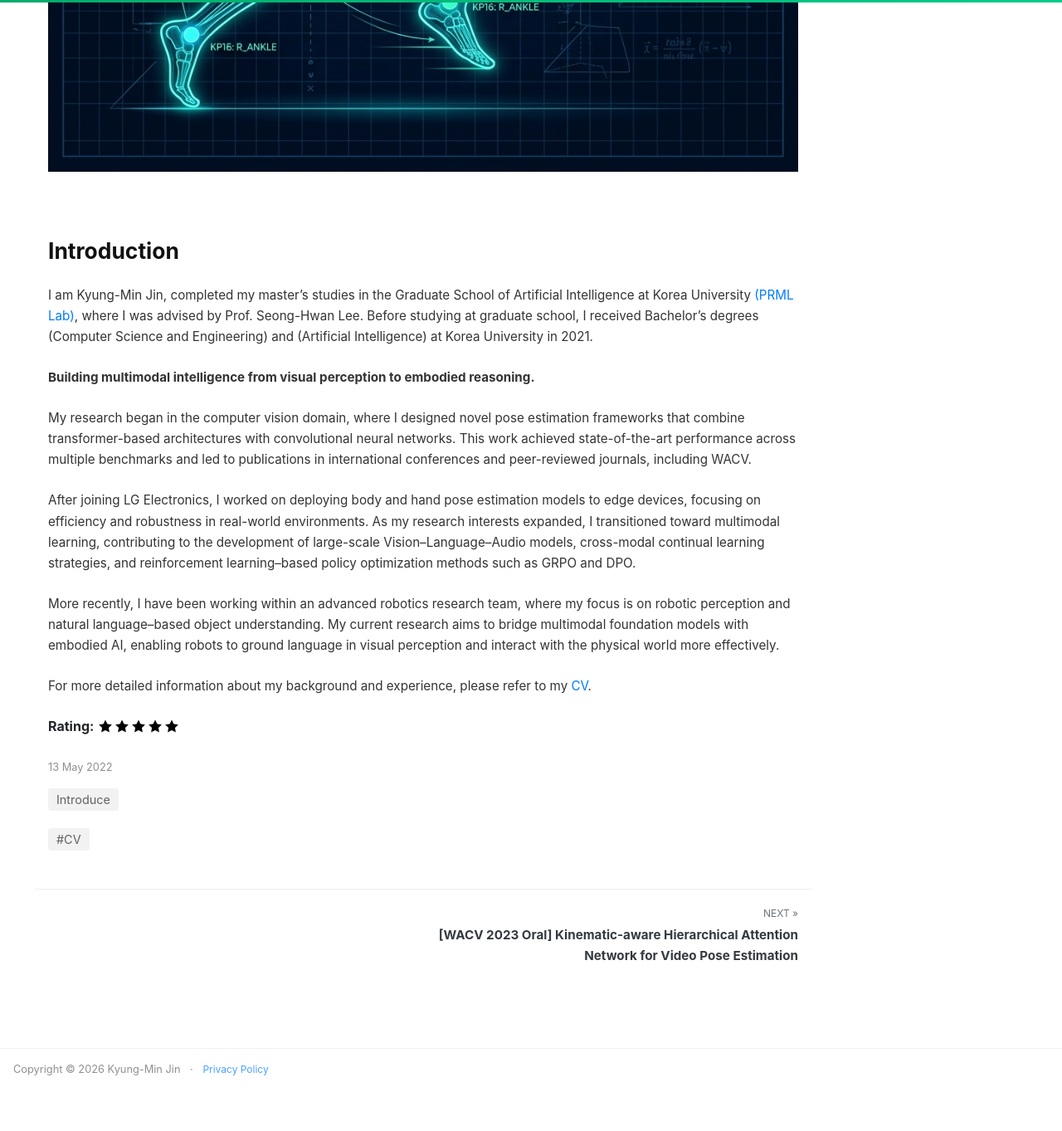
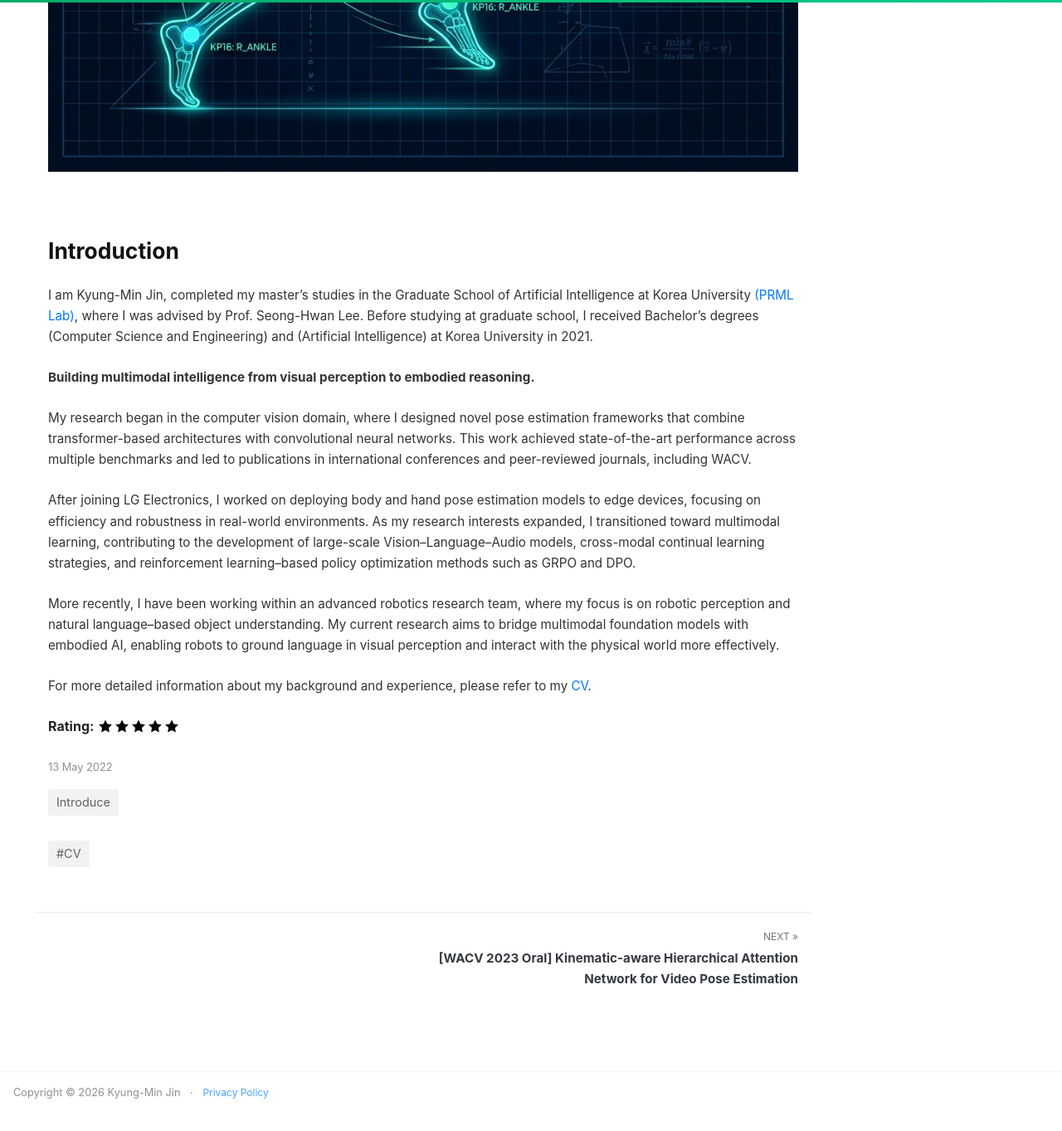
Before and after one commit to KyungMinJin/KyungMinJin.github.io, a Jekyll site: the page built from _posts/2022-05-13-about-me.md, in a window 1280 px wide and 1400 px high, scrolled down 957 px. Shown: the top 1363 px of the window at 83% size. Built offline with Jekyll 4.4.1, drawn with Linux system fonts in a browser that asks for light colours; nearby versions of some CDN libraries; comment, search, counter and statistics services are not loaded.

Commit message:
style: adjust hero image height, improve tag layout, and ensure consistent overflow handling

```diff
--- a/assets/css/screen.css
+++ b/assets/css/screen.css
@@ -361,6 +361,10 @@
     margin-left: -12px;
     margin-right: -12px;
   }
+
+  .card.overflow-hidden .row.no-gutters .col-md-5 img {
+    max-height: 260px !important;
+  }
 }
 
 @media (max-width: 576px) {
@@ -981,9 +985,12 @@
 ul.tags li {
   display: inline-block;
   font-size: 0.9rem;
+  margin-bottom: 0.4rem;
+  vertical-align: middle;
 }
 
 ul.tags li a {
+  display: inline-block;
   background: rgba(0, 0, 0, 0.05);
   color: rgba(0, 0, 0, 0.6);
   border-radius: 3px;
@@ -993,6 +1000,16 @@
 ul.tags li a:hover {
   background: rgba(0, 0, 0, 0.07);
   text-decoration: none;
+}
+
+/* Hero Banner: force child columns to respect card border-radius */
+.card.overflow-hidden .row.no-gutters .col-md-5 {
+  overflow: hidden;
+}
+
+/* Dark mode tags */
+html.dark-mode ul.tags li a {
+  display: inline-block;
 }
 
 .margtop3rem {
```
